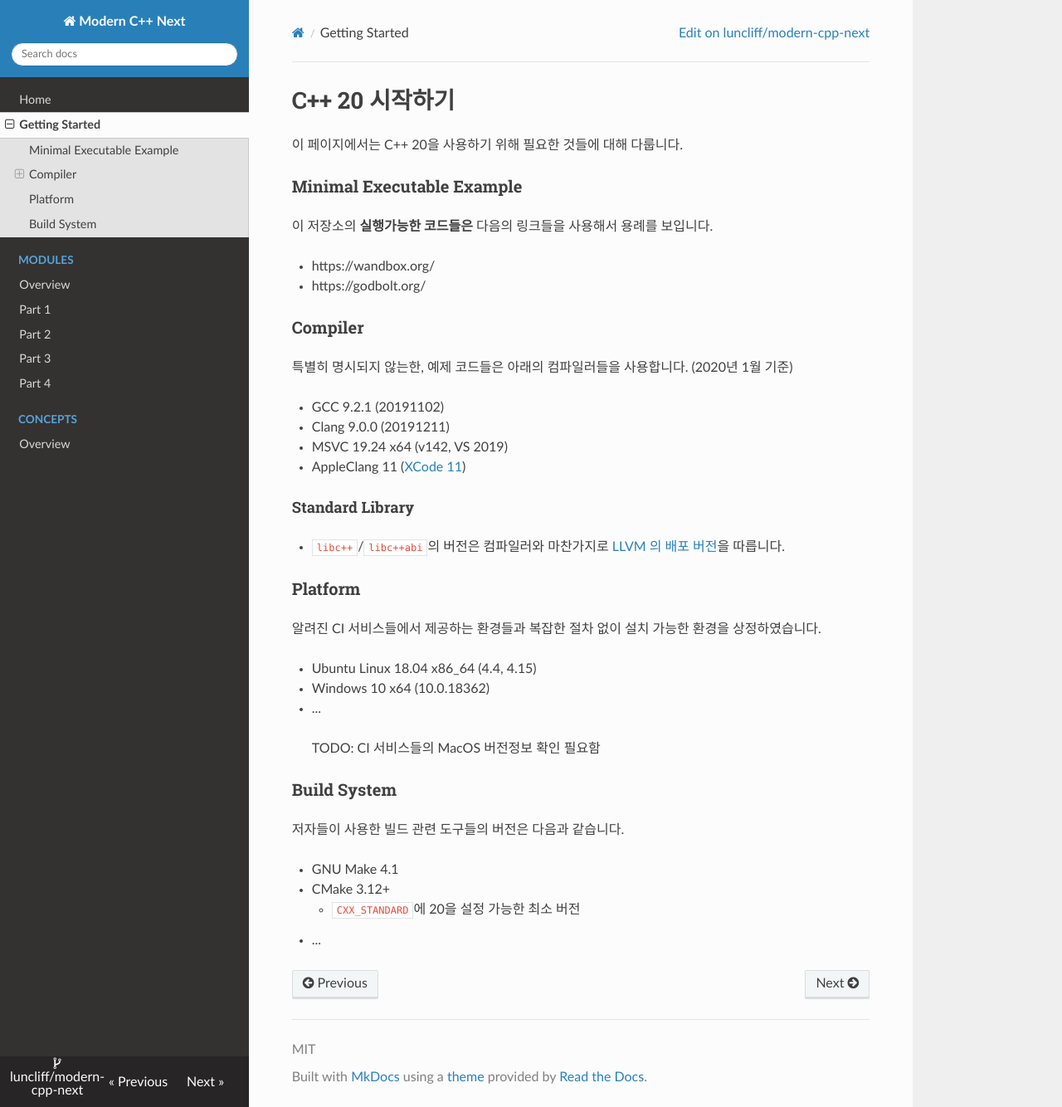
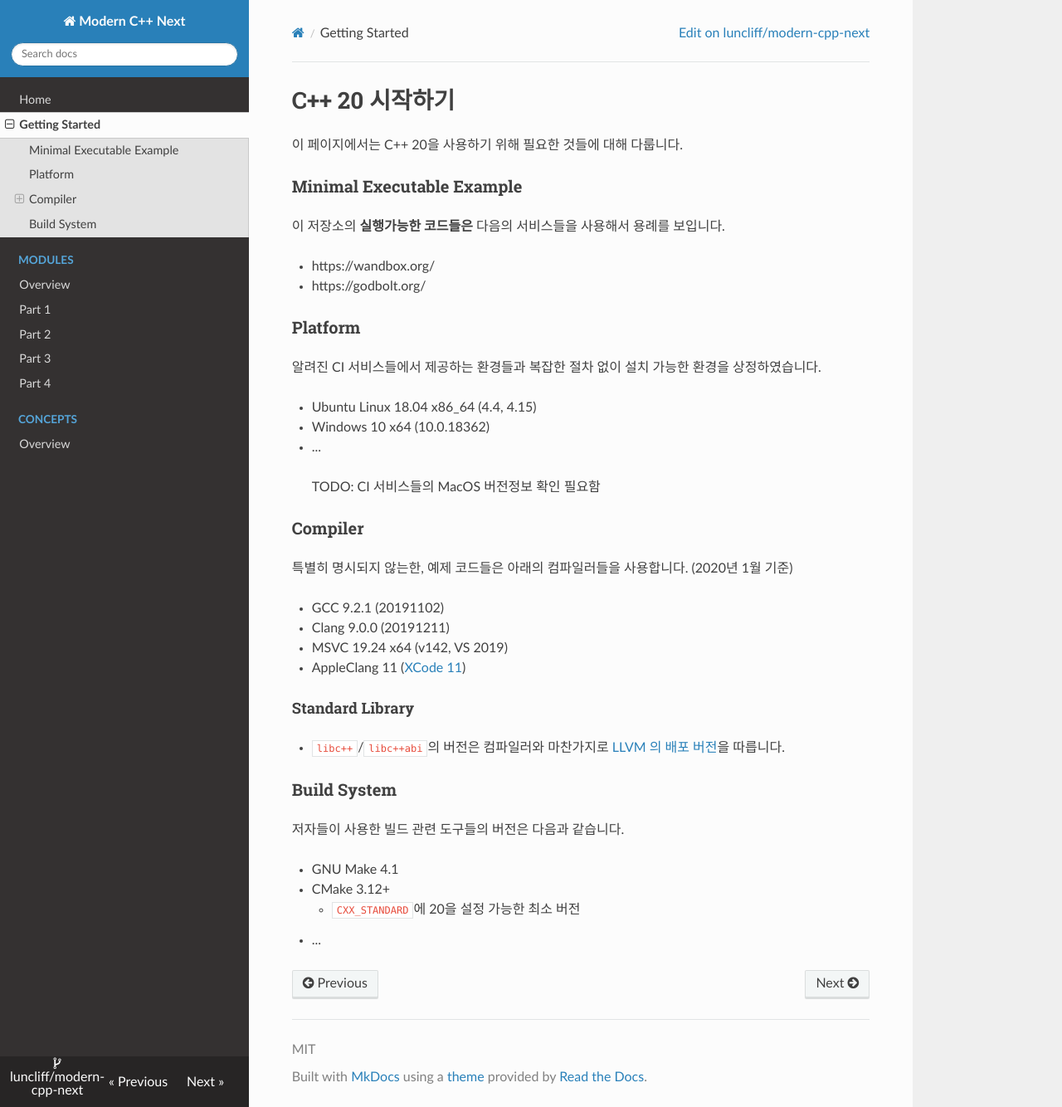
Before and after one commit to utilForever/modern-cpp-next, an MkDocs documentation site: the page built from docs/kor/getting_started.md, in a window 1280 px wide and 1334 px high. Shown: the whole window at 83% size. Built offline with MkDocs 1.6.1, drawn with Linux system fonts in a browser that asks for light colours; nearby versions of some CDN libraries; a script that is not in the unit is left out; some of the changed lines change nothing that is shown.

Commit message:
modules: reorder subsections

```diff
--- a/docs/kor/getting_started.md
+++ b/docs/kor/getting_started.md
@@ -5,10 +5,20 @@
 
 ### Minimal Executable Example
 
-이 저장소의 **실행가능한 코드들은** 다음의 링크들을 사용해서 용례를 보입니다.
+이 저장소의 **실행가능한 코드들은** 다음의 서비스들을 사용해서 용례를 보입니다.
 
 * https://wandbox.org/
 * https://godbolt.org/
+
+### Platform
+
+알려진 CI 서비스들에서 제공하는 환경들과 복잡한 절차 없이 설치 가능한 환경을 상정하였습니다.
+
+* Ubuntu Linux 18.04 x86_64 (4.4, 4.15)
+* Windows 10 x64 (10.0.18362)
+* ...
+
+> TODO: CI 서비스들의 MacOS 버전정보 확인 필요함
 
 ### Compiler
 
@@ -23,15 +33,6 @@
 
 * `libc++`/`libc++abi`의 버전은 컴파일러와 마찬가지로 [LLVM 의 배포 버전](http://releases.llvm.org/download.html)을 따릅니다.
 
-### Platform
-
-알려진 CI 서비스들에서 제공하는 환경들과 복잡한 절차 없이 설치 가능한 환경을 상정하였습니다.
-
-* Ubuntu Linux 18.04 x86_64 (4.4, 4.15)
-* Windows 10 x64 (10.0.18362)
-* ...
-
-> TODO: CI 서비스들의 MacOS 버전정보 확인 필요함
 
 ### Build System
 
```
